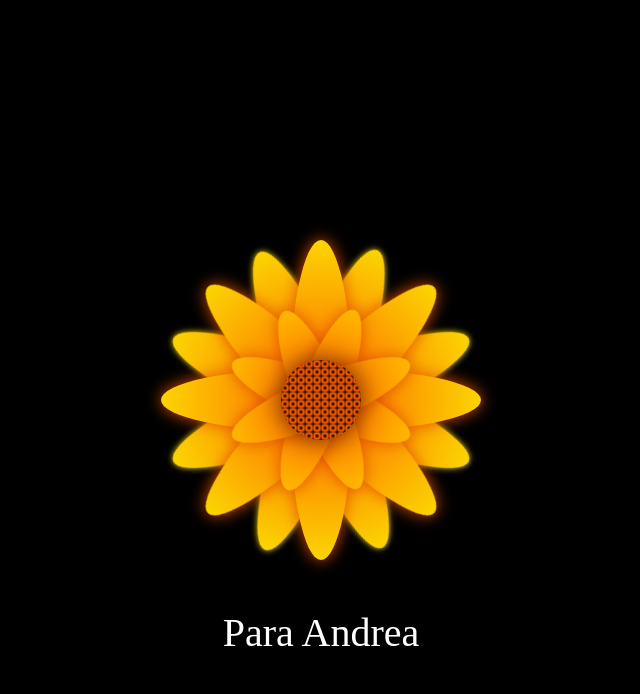
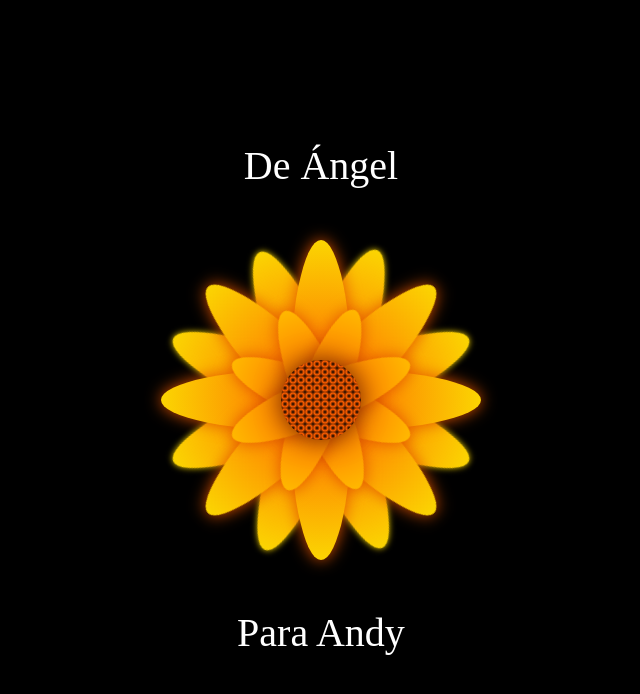
Before and after one commit to Pxcx1/flores_amarillas1, a plain HTML site: page docs/index.html in a window 1280 px wide. Shown: the whole page, without its empty margins (319-959 px from the left). Drawn offline with Linux system fonts and the light colour scheme.

Commit message:
Actualizar index.html

```diff
--- a/docs/index.html
+++ b/docs/index.html
@@ -10,7 +10,7 @@
 <body>
 
 <div class="flower">
-    <div class="text-above"></div>
+    <div class="text-above">De Ángel</div>
     <div class="mid">
     </div>
     <div class="Petal1 p1">
@@ -37,7 +37,7 @@
     </div>
     <div class="Petal3 p4">
     </div>
-    <div class="text-below">Para Andrea </div>
+    <div class="text-below">Para Andy </div>
   </div>
 </body>
 </html>
```
